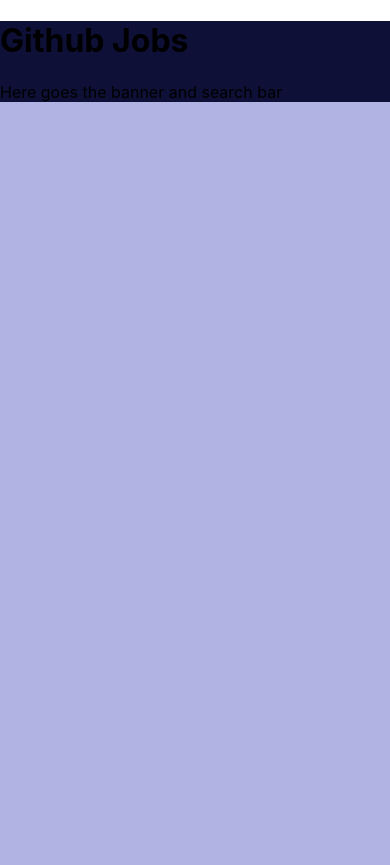
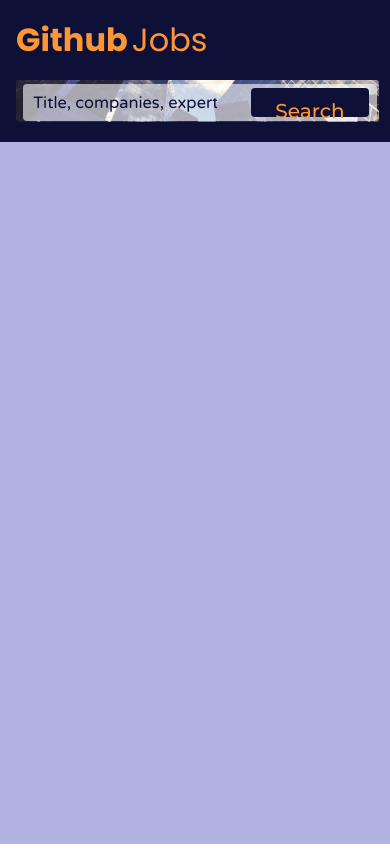
Before and after one commit to andressalazard/world-expo-job, a React (Create React App) app in the folder expo-job-app/: page / in a window 390 px wide. After the commit the page ends 844 px from the top, so only its background shows below. Built offline with nearby package versions, Linux system fonts and the light colour scheme.

Commit message:
Header component created

```diff
--- a/expo-job-app/src/components/headerComponent/HeaderComponent.js
+++ b/expo-job-app/src/components/headerComponent/HeaderComponent.js
@@ -10,9 +10,16 @@
   displayComponent(){
     return(
       <div className={styles.container}>
-        <h1><strong>Github</strong> Jobs</h1>
+        <div className = {styles.title}>
+          <h1>Github</h1>
+          <h3>Jobs</h3>
+        </div>
         <div className={styles.banner}>
-          Here goes the banner and search bar
+          <img src={"images/banner.png"} alt="banner"/>
+          <form className={styles.searchBar}>
+            <input type="text" placeholder="Title, companies, expertise or benefits"></input>
+            <button>Search</button>
+          </form>
         </div>
       </div>
     )
--- a/expo-job-app/src/components/headerComponent/headerComponent.module.css
+++ b/expo-job-app/src/components/headerComponent/headerComponent.module.css
@@ -1,3 +1,103 @@
 .container {
   background-color: var(--dark-blue-tone);
+  padding: 1rem 2rem;
 }
+
+.title {
+  display: flex;
+  margin: 0;
+  align-items: center;
+  gap: 0.25rem;
+  color: var(--yellow-tone);
+
+  font-family: var(--poppins-font);
+}
+
+.title h1 {
+  margin: 0;
+}
+
+.title h3 {
+  margin: 0;
+  font-size: 2rem;
+  font-weight: 400;
+}
+
+.banner {
+  position: relative;
+  margin-top: 1rem;
+}
+
+.banner img {
+  width: 100%;
+}
+
+.searchBar {
+  position: absolute;
+  width: 88%;
+  top: 25%;
+  left: 5%;
+  padding: 0.615rem 1rem;
+  background-color: rgba(255, 255, 255, 0.6);
+
+  display: flex;
+  gap: 2rem;
+  border-radius: 0.25rem;
+}
+
+.searchBar input {
+  border: none;
+  background-color: transparent;
+  width: 100%;
+  color: var(--dark-blue-tone);
+  outline: none;
+
+  font-size: 1.5rem;
+  font-weight: 300;
+  font-family: var(--varela-font);
+}
+
+::placeholder {
+  color: var(--dark-blue-tone);
+  font-weight: 500;
+  opacity: 1;
+}
+
+.searchBar button {
+  padding: 0.75rem 2rem;
+  border-radius: 0.25rem;
+  border: none;
+  background-color: var(--dark-blue-tone);
+  color: var(--yellow-tone);
+  font-size: 1.5rem;
+  font-family: var(--montserrat-font);
+  font-weight: 500;
+}
+
+@media (max-width: 991px) {
+  .container {
+    background-color: var(--dark-blue-tone);
+    padding: 1rem;
+  }
+
+  .banner {
+    width: 93vw;
+    height: 100%;
+  }
+
+  .searchBar {
+    width: 93%;
+    height: 65%;
+    top: 8%;
+    left: 2%;
+    padding: 0.25rem 0.5rem;
+  }
+
+  .searchBar input {
+    font-size: 1.025rem;
+  }
+  .searchBar button {
+    padding: 0.7rem 1.5rem;
+    font-size: 1.25rem;
+  }
+}
```
Also changed, not shown: expo-job-app/public/images/banner.png (added).
